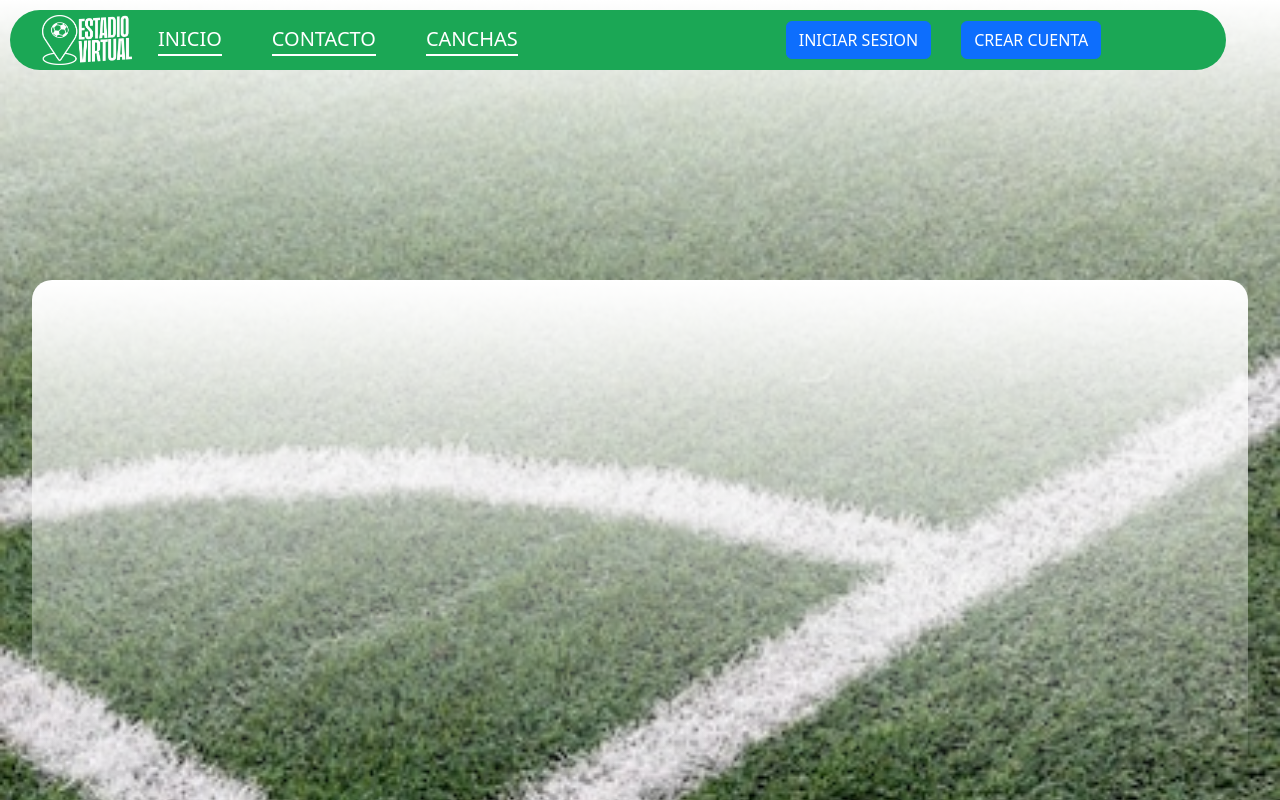
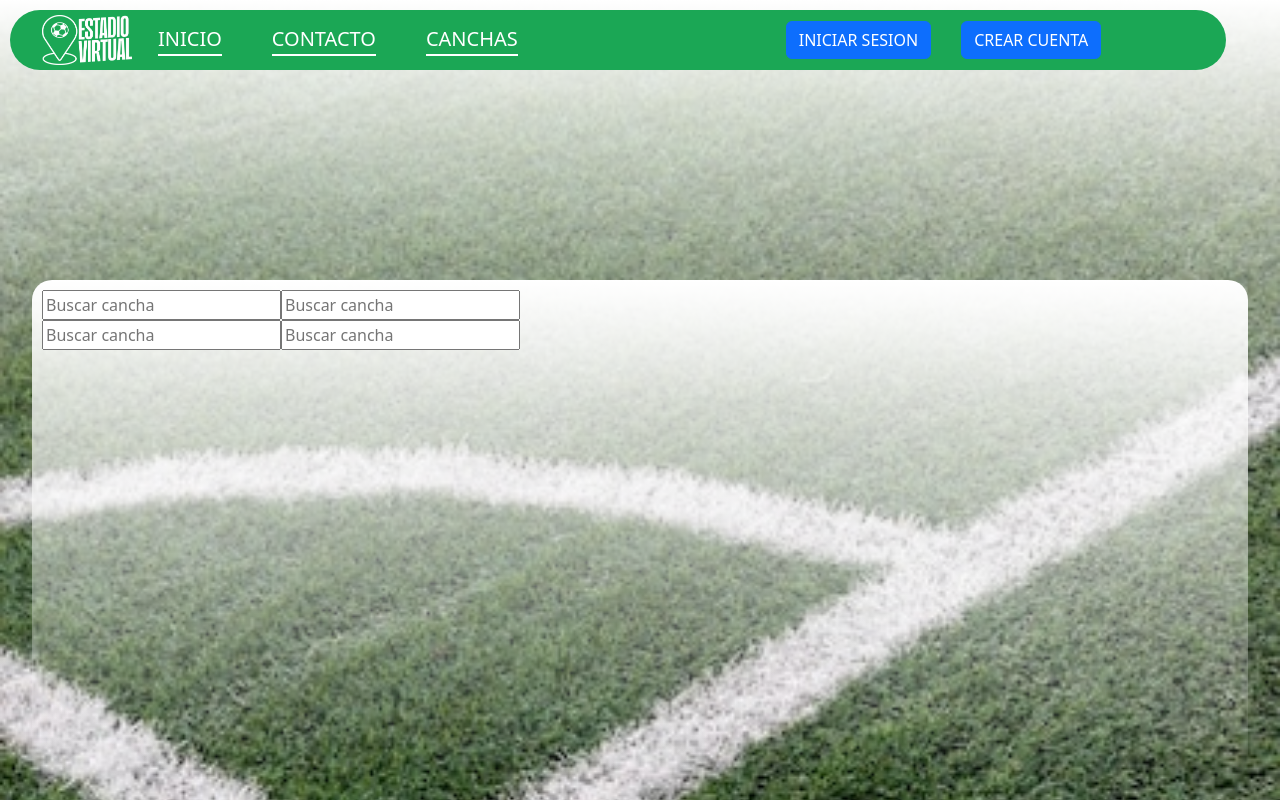
Before and after one commit to Walo0109/EstadioVirtual, a React (Vite) app: page / in a window 1280 px wide. Built offline with nearby package versions, Linux system fonts and the light colour scheme.

Commit message:
add muchas cosas

```diff
--- a/src/components/Buscar.jsx
+++ b/src/components/Buscar.jsx
@@ -1,9 +1,19 @@
 import style from "./../css/buscar.module.css";
+
+
 
 export const Buscar = () => {
   return (
     <div className={style.buscarCancha}>
+      <div className={style.container}>
+        <input type="text" className={style.imput} placeholder="Buscar cancha" />
+        <input type="text" className={style.imput} placeholder="Buscar cancha" />
+        <div className="">
+          <input type="text" placeholder="Buscar cancha" />
+          <input type="text" placeholder="Buscar cancha" />
+        </div>
 
+      </div>
     </div>
   );
 }
--- a/src/css/Fondo.module.css
+++ b/src/css/Fondo.module.css
@@ -13,3 +13,16 @@
     height: 100vh;
     padding-top: 10px;
 }
+
+.container{
+
+}
+
+.imput{
+    width: 100%;
+    padding: 10px;
+    margin: 10px;
+    border-radius: 20px;
+    border: none;
+    outline: none;
+}
--- a/src/css/buscar.module.css
+++ b/src/css/buscar.module.css
@@ -10,3 +10,9 @@
     width: 95%;
     height: 500px;
 }
+
+
+.container {
+
+
+}
--- a/src/main.jsx
+++ b/src/main.jsx
@@ -21,6 +21,7 @@ const router = createBrowserRouter([
     element: <ContactPage />,
   },
 
+
 ]);
 
 ReactDOM.createRoot(document.getElementById('root')).render(
```
